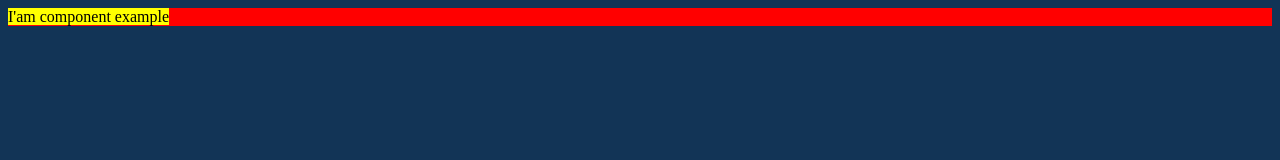
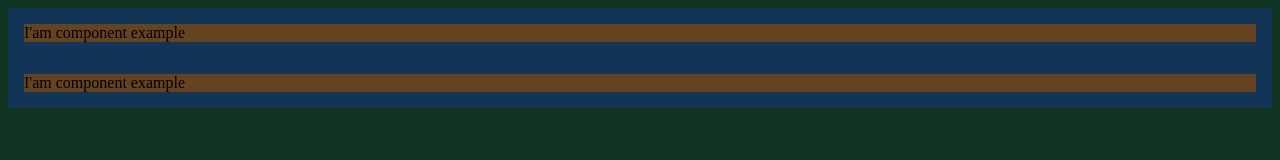
Before and after one commit to bartoszborys/webpack, a website built with webpack: page src/index.html in a window 1280 px wide. Built offline with nearby package versions, Linux system fonts and the light colour scheme.

Commit message:
add component decorator, add abstract app runer and abstract componentDataProvider

```diff
--- /dev/null
+++ b/external/Generate.ts
@@ -0,0 +1,6 @@
+import { Runner } from "./bootstrap/Runner";
+import { BasicRunner } from "./bootstrap/BasicRunner";
+
+export function AppRunner(): Runner {
+    return new BasicRunner();
+}
--- /dev/null
+++ b/external/bootstrap/BasicRunner.ts
@@ -0,0 +1,32 @@
+import { Runner } from "./Runner";
+import { ComponentData } from "../component/types/ComponentData";
+import { ComponentDataProvider } from "../component/providers/ComponentDataProvider";
+
+export class BasicRunner extends Runner{
+    private registered: {[tag: string]: ComponentData} = {};
+
+    bootstrap(dataProviders: {new(...args: any[]): {}}[]) {
+        dataProviders
+            .map(DataProviderConstructor => {
+                const dataProvider = (new DataProviderConstructor() as any).provider;
+                if( !(dataProvider instanceof ComponentDataProvider) ) {
+                    throw new Error("Given dataProvider is not instance of IComponentDataProvider");
+                }
+                return dataProvider.get();
+            })
+            .forEach((provided: ComponentData) => {
+                this.registered[provided.tag] = provided;
+            })
+
+        const children = document.body.children;
+
+        [...children].forEach(element => {
+            const tagName = element.tagName.toLowerCase();
+            if(!(tagName in this.registered)) {
+                return;
+            }
+
+            element.replaceWith(this.registered[tagName].dom.cloneNode(true));
+        })
+    }
+}
--- /dev/null
+++ b/external/bootstrap/Runner.ts
@@ -0,0 +1,3 @@
+export abstract class Runner {
+    abstract bootstrap(dataProviders: {new(...args: any[]): {}}[]): void;
+}
--- /dev/null
+++ b/external/component/Component.ts
@@ -0,0 +1,11 @@
+import "reflect-metadata";
+import { ComponentParameters } from "./types/ComponentParameters";
+import { ComponentDataProviderBasic } from "./providers/ComponentDataProviderBasic";
+
+export function Component(params: ComponentParameters) {
+    return <T extends {new(...args: any[]): {}}>(ComponentImplementation: T): any => {
+        return class {
+            provider = new ComponentDataProviderBasic(new ComponentImplementation(), params);
+        };
+    }
+}
--- /dev/null
+++ b/external/component/providers/ComponentDataProvider.ts
@@ -0,0 +1,5 @@
+import { ComponentData } from "../types/ComponentData";
+
+export abstract class ComponentDataProvider {
+    abstract get(): ComponentData;
+}
--- /dev/null
+++ b/external/component/providers/ComponentDataProviderBasic.ts
@@ -0,0 +1,23 @@
+import { ComponentDataProvider } from "./ComponentDataProvider";
+import { ComponentParameters } from "../types/ComponentParameters";
+import { ComponentData } from "../types/ComponentData";
+
+export class ComponentDataProviderBasic extends ComponentDataProvider {
+    constructor(private decorated: {[key: string]: string}, private params: ComponentParameters) {
+        super()
+    }
+
+    public get(): ComponentData {
+        return {
+            tag: this.params.tag,
+            dataSource: this.decorated,
+            dom: this.generateDom(),
+        }
+    }
+
+    private generateDom(): HTMLElement {
+        const domHolder = document.createElement(this.params.tag);
+        domHolder.innerHTML = this.params.html.toString();
+        return domHolder;
+    }
+}
--- /dev/null
+++ b/external/component/types/ComponentData.ts
@@ -0,0 +1,5 @@
+export interface ComponentData {
+    tag: string,
+    dom: HTMLElement,
+    dataSource: {},
+}
--- /dev/null
+++ b/external/component/types/ComponentParameters.ts
@@ -0,0 +1,4 @@
+export interface ComponentParameters {
+    tag: string;
+    html: NodeRequire;
+}
--- a/src/example-component/example.component.ts
+++ b/src/example-component/example.component.ts
@@ -1,13 +1,8 @@
+import { Component } from "../../external/component/Component";
 import "./example.style.scss";
 
-export class Example {
-  private html: string;
-
-  public constructor() {
-    this.html = require('./example.template.html');
-  }
-
-  public bootstrap(root: HTMLElement): void {
-    root.innerHTML = this.html;
-  }
-}
+@Component({
+  tag: "example",
+  html: require("./example.template.html"),
+})
+export class Example { }
--- a/src/example-component/example.style.scss
+++ b/src/example-component/example.style.scss
@@ -1,6 +1,10 @@
 .example-component {
-  background-color: red;
+  display: flex;
+  flex-direction: column;
+  background-color: 123456;
+
   &__child {
-    background-color: yellow;
+    background-color: 654321;
+    margin: 1em;
   }
 }
--- a/src/example-component/example.template.html
+++ b/src/example-component/example.template.html
@@ -1,3 +1,4 @@
 <div class="example-component">
   <span class="example-component__child">I'am component example</span>
+  <span class="example-component__child">I'am component example</span>
 </div>
--- /dev/null
+++ b/src/index.components.ts
@@ -0,0 +1,7 @@
+import { Example } from './example-component/example.component'
+
+const components = [
+    Example
+];
+
+export default components
--- a/src/index.html
+++ b/src/index.html
@@ -4,6 +4,6 @@
     <title>Hello world</title>
   </head>
   <body>
-    <main></main>
+    <example></example>
   </body>
 </html>
--- a/src/index.ts
+++ b/src/index.ts
@@ -1,5 +1,6 @@
 import './main.scss';
-import { Example } from './example-component/example.component'
 
-const root: HTMLElement = document.querySelector('main');
-new Example().bootstrap(root);
+import { AppRunner } from '../external/Generate';
+import components from './index.components';
+
+AppRunner().bootstrap(components);
--- a/src/main.scss
+++ b/src/main.scss
@@ -1,4 +1,4 @@
-$body-color: #123456;
+$body-color: #113322;
 
 body {
   background-color: $body-color;
```
Also changed, not shown: tsconfig.json (+7 -2 lines).
